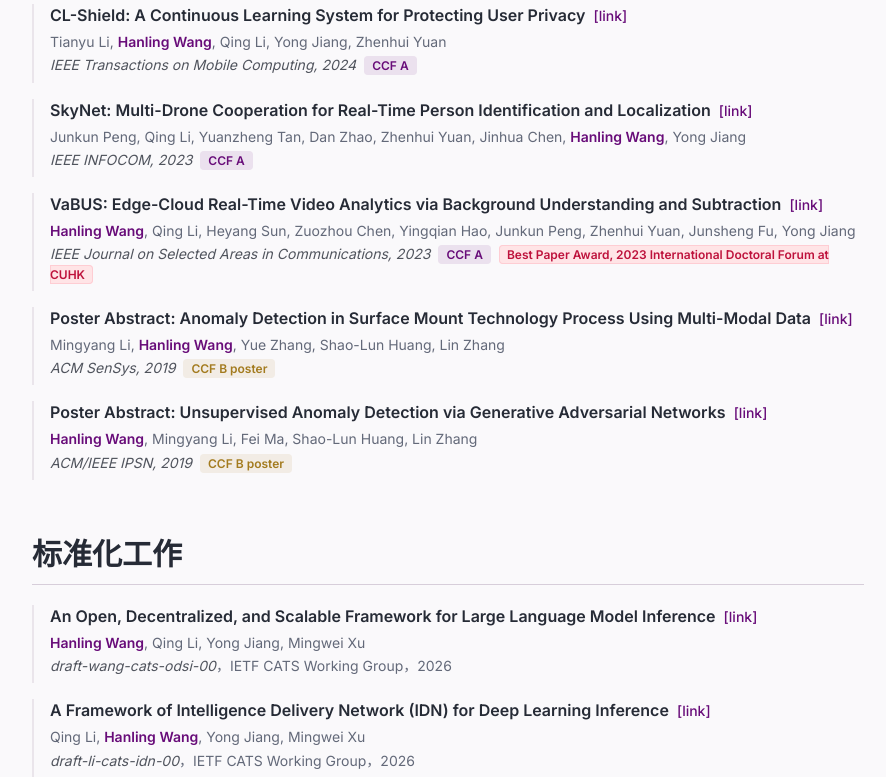
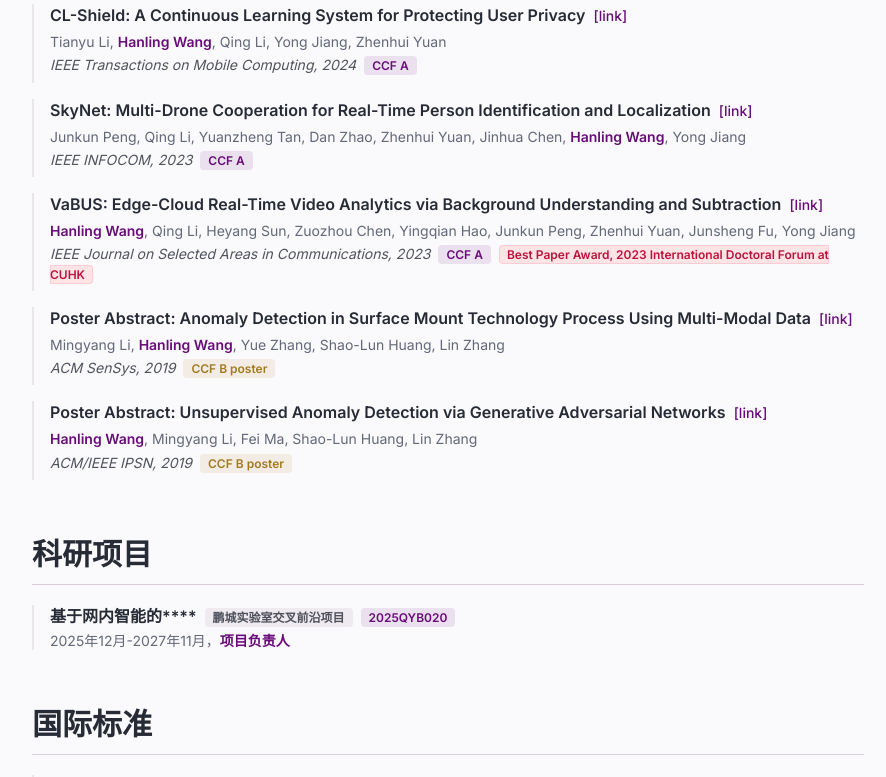
Before and after one commit to hanling-thu/hanling-thu.github.io, a React (Vite) app: page / in a window 1280 px wide. Shown: the part 2000-2777 px from the top of the page, without its empty margins (352-1238 px from the left). Built offline with nearby package versions, Linux system fonts and the light colour scheme; the HTML template or start-up script is replaced by a standard one.

Commit message:
add research projects

```diff
--- a/src/components/Patents.tsx
+++ b/src/components/Patents.tsx
@@ -81,7 +81,7 @@
 const Patents = () => {
   return (
     <section id="patents" className="mb-14">
-      <h2 className="mb-5 border-b border-border pb-3 font-serif text-2xl font-bold text-foreground lg:text-3xl">专利</h2>
+      <h2 className="mb-5 border-b border-border pb-3 font-serif text-2xl font-bold text-foreground lg:text-3xl">发明专利</h2>
 
       <ul className="space-y-1.5">
         {patents.map((patent, index) => (
--- /dev/null
+++ b/src/components/Projects.tsx
@@ -0,0 +1,38 @@
+const projects = [
+  {
+    title: "基于网内智能的****",
+    type: "鹏城实验室交叉前沿项目",
+    number: "2025QYB020",
+    period: "2025年12月-2027年11月",
+    role: "项目负责人",
+  },
+];
+
+const Projects = () => {
+  return (
+    <section id="projects" className="mb-14">
+      <h2 className="mb-5 border-b border-border pb-3 font-serif text-2xl font-bold text-foreground lg:text-3xl">科研项目</h2>
+
+      <ul className="space-y-2.5">
+        {projects.map((project, index) => (
+          <li key={index} className="border-l-2 border-muted pl-4 transition-colors hover:border-primary">
+            <p className="mb-1 font-semibold leading-snug text-foreground">
+              {project.title}
+              <span className="ml-2 rounded bg-secondary px-2 py-0.5 text-xs font-semibold text-foreground/80">
+                {project.type}
+              </span>
+              <span className="ml-2 rounded bg-primary/10 px-2 py-0.5 text-xs font-semibold text-primary">
+                {project.number}
+              </span>
+            </p>
+            <p className="text-sm leading-snug text-muted-foreground">
+              {project.period}，<strong className="font-semibold text-primary">{project.role}</strong>
+            </p>
+          </li>
+        ))}
+      </ul>
+    </section>
+  );
+};
+
+export default Projects;
--- a/src/components/Sidebar.tsx
+++ b/src/components/Sidebar.tsx
@@ -4,6 +4,7 @@
   { href: "#research", label: "研究方向" },
   { href: "#news", label: "最新动态" },
   { href: "#publications", label: "论文" },
+  { href: "#projects", label: "项目" },
   { href: "#standards", label: "标准" },
   { href: "#patents", label: "专利" },
 ];
--- a/src/components/Standards.tsx
+++ b/src/components/Standards.tsx
@@ -34,7 +34,7 @@
 const Standards = () => {
   return (
     <section id="standards" className="mb-14">
-      <h2 className="mb-5 border-b border-border pb-3 font-serif text-2xl font-bold text-foreground lg:text-3xl">标准化工作</h2>
+      <h2 className="mb-5 border-b border-border pb-3 font-serif text-2xl font-bold text-foreground lg:text-3xl">国际标准</h2>
 
       <ul className="space-y-4">
         {drafts.map((draft, index) => (
--- a/src/pages/Index.tsx
+++ b/src/pages/Index.tsx
@@ -1,6 +1,7 @@
 import Sidebar from "@/components/Sidebar";
 import News from "@/components/News";
 import Research from "@/components/Research";
+import Projects from "@/components/Projects";
 import Publications from "@/components/Publications";
 import Standards from "@/components/Standards";
 import Patents from "@/components/Patents";
@@ -28,6 +29,7 @@
           <Research />
           <News />
           <Publications />
+          <Projects />
           <Standards />
           <Patents />
         </div>
```
